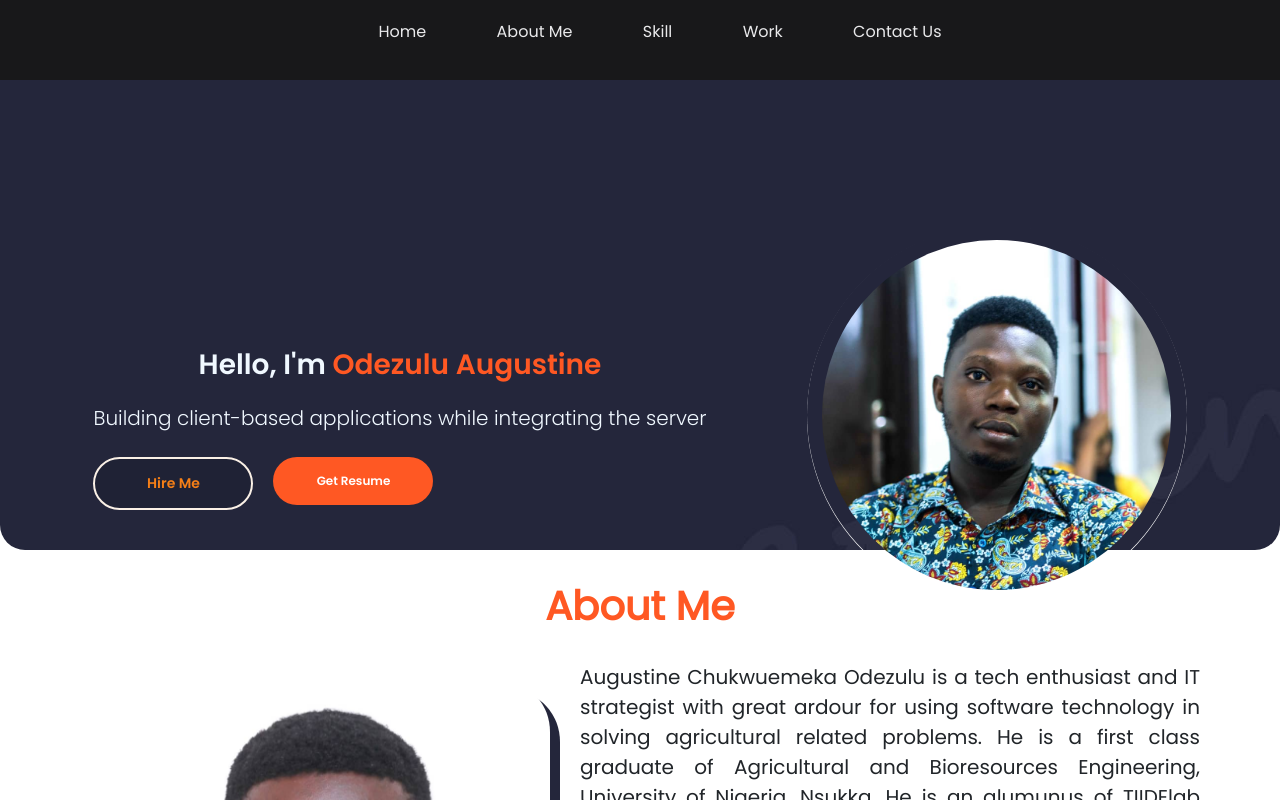
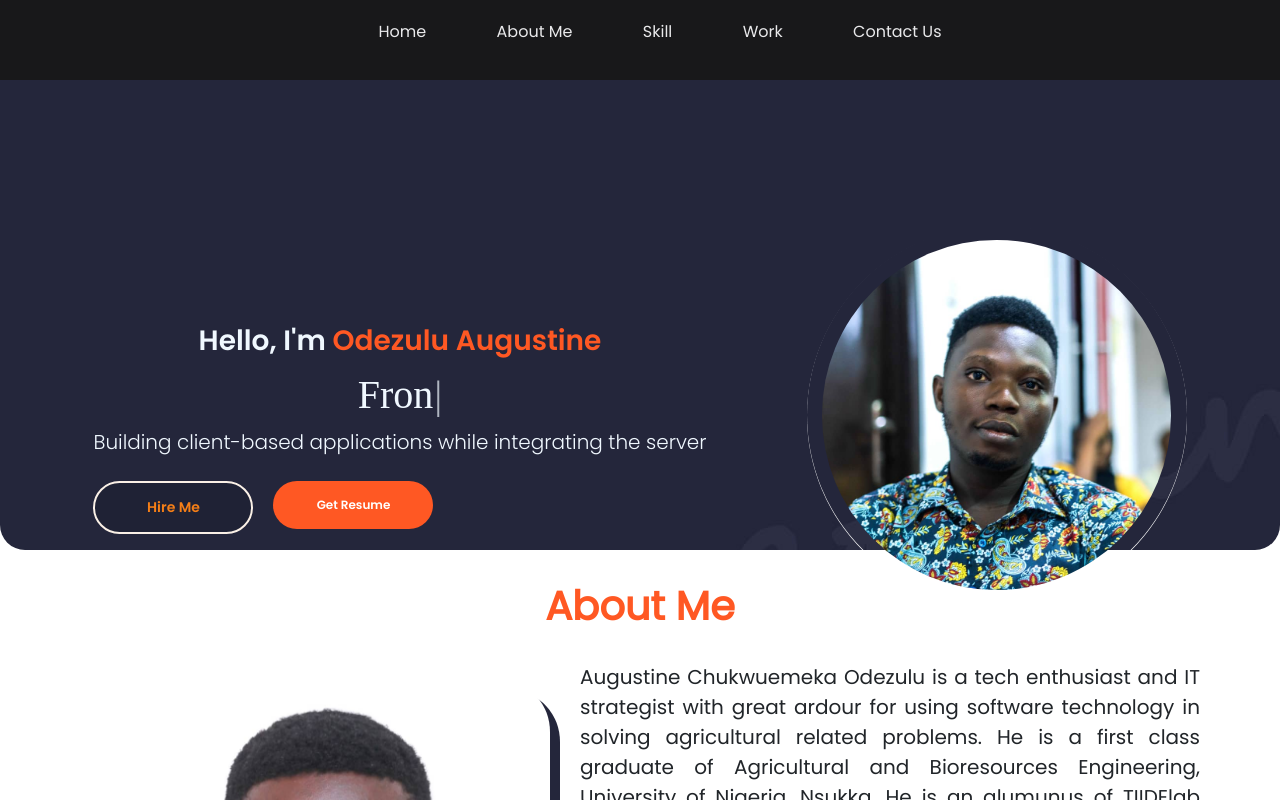
Before and after one commit to emitech-success/my_react_portfolio, a React (Create React App) app: page / in a window 1280 px wide. Shown: the top 800 px of the page. Built offline with nearby package versions, Linux system fonts and the light colour scheme; a web font is replaced by a local one.

Commit message:
added typewriter effect

```diff
--- a/package.json
+++ b/package.json
@@ -12,6 +12,7 @@
     "react-icons": "^4.7.1",
     "react-intersection-observer": "^9.4.1",
     "react-scripts": "5.0.1",
+    "typewriter-effect": "^2.19.0",
     "web-vitals": "^3.1.1"
   },
   "scripts": {
--- a/src/portfolioContainer/Home/Profile/Profile.js
+++ b/src/portfolioContainer/Home/Profile/Profile.js
@@ -1,30 +1,23 @@
 import React from "react";
 import "./Profile.css";
 // import Typical from "react-typical";
-import  {motion} from 'framer-motion';
+import { motion } from "framer-motion";
+import Typewriter from "typewriter-effect";
 
 export const Profile = () => {
   return (
     <div className="profile_container">
       <div className="profile_parent">
         <div className="profile_details">
-
-
           <div className="profile_details_name">
-            <span
-            className="primary_text"
-            >
+            <span className="primary_text">
               <motion.h3
-              initial={{x: -300, scale: 0.5,}}
-              animate={{x:0, scale: 1}}
-              transition={{duration: 1.5}}
+                initial={{ x: -300, scale: 0.5 }}
+                animate={{ x: 0, scale: 1 }}
+                transition={{ duration: 1.5 }}
               >
-
-              Hello, I'm
-              <span
-              className="highlighted_text"
-
-              > Odezulu Augustine</span>
+                Hello, I'm
+                <span className="highlighted_text"> Odezulu Augustine</span>
               </motion.h3>
             </span>
           </div>
@@ -32,6 +25,26 @@ export const Profile = () => {
             <span className="primary_text">
               {""}
               <h1>
+                <Typewriter
+                loop={true}
+                  onInit={(typewriter) => {
+                    typewriter
+
+                      .typeString("Enthusiast Dev 😍")
+
+                      .pauseFor(1000)
+                      .deleteAll()
+                      .typeString( "Frontend Developer 👩‍💻")
+                      .pauseFor(2000)
+                      .deleteAll()
+                      .typeString( "Content Developer ✍")
+                      .pauseFor(2000)
+                      .deleteAll()
+                      .typeString( "Graphic Designer 🖋")
+                      .start();
+                  }}
+                />
+
                 {""}
                 {/* <Typical
                   loop={Infinity}
@@ -54,8 +67,10 @@ export const Profile = () => {
           </div>
           <div className="profile_options">
             <button className="btn primary_btn">
-              <a href="#contact-form" className="hire_me"> Hire Me</a>
-
+              <a href="#contact-form" className="hire_me">
+                {" "}
+                Hire Me
+              </a>
             </button>
 
             <a
```
Also changed, not shown: 1 other file (tests, documents, lock files or other folders).
